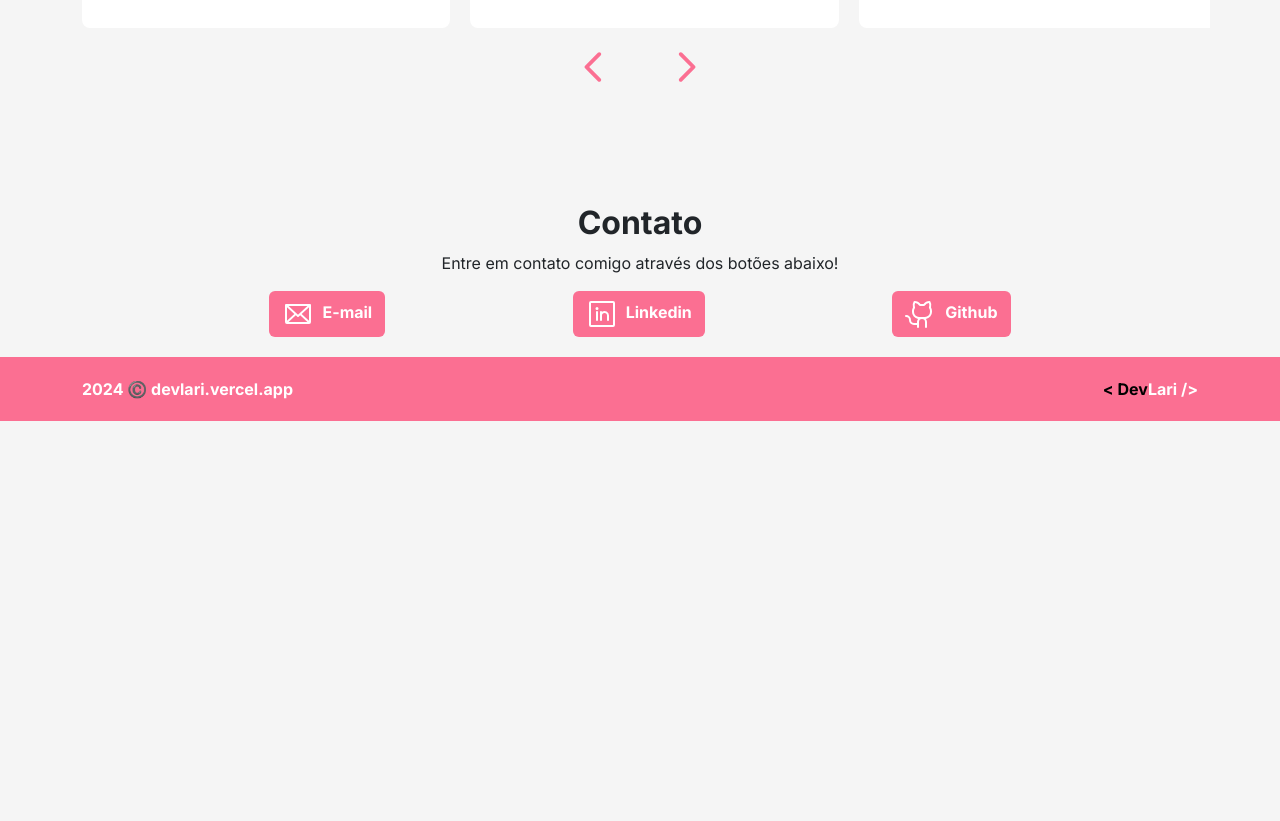
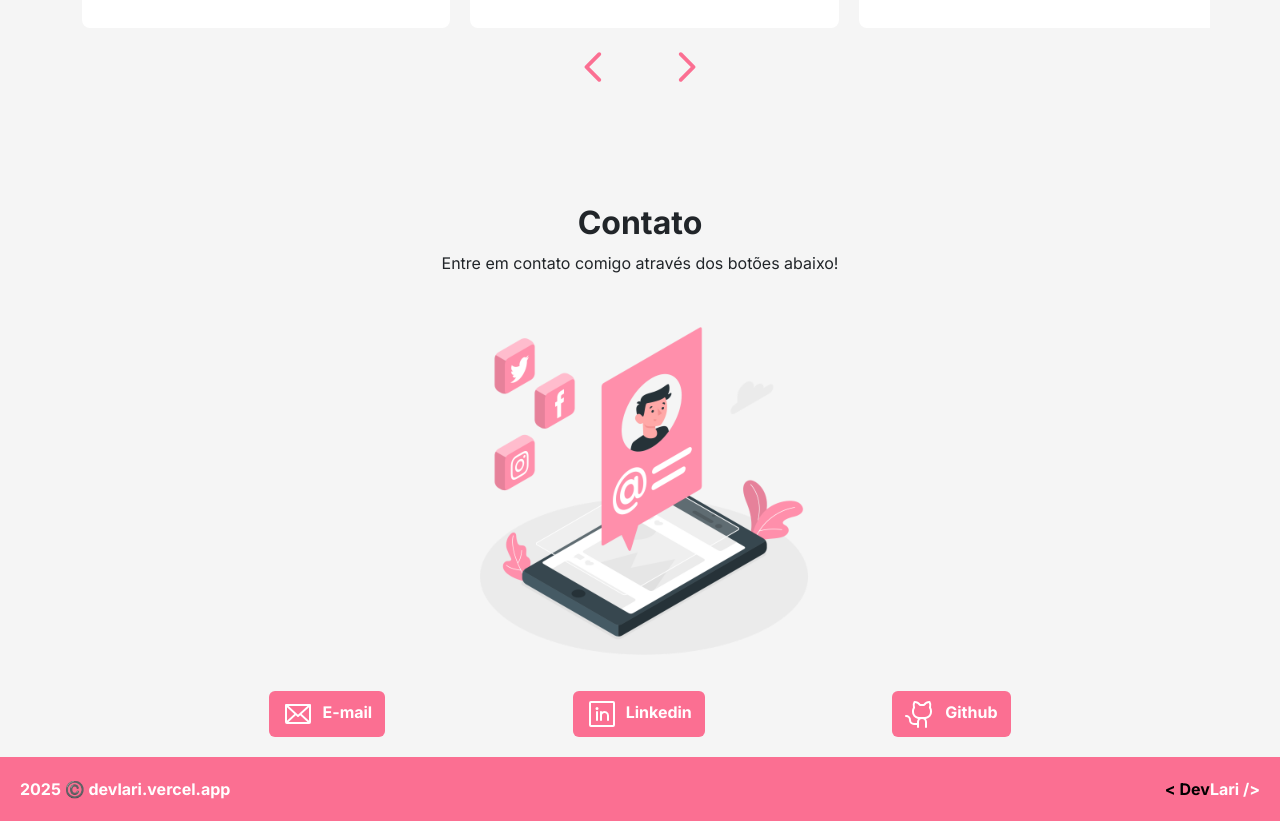
Before and after one commit to devlari/portfolio, a Next.js app: page / in a window 1280 px wide. Shown: the part 2321-3142 px from the top of the page. Before the commit the page ends 2742 px from the top, so only its background shows below. Built offline with nearby package versions, Linux system fonts and the light colour scheme.

Commit message:
Modularizando contato

```diff
--- /dev/null
+++ b/src/app/components/ui/Footer/Footer.module.css
@@ -0,0 +1,33 @@
+.footer {
+  padding: 20px;
+  background-color: #fb6f92;
+  color: white;
+  margin-top: 20px;
+  width: 100%;
+}
+
+.footerContainer {
+  display: flex;
+  justify-content: space-between;
+  align-items: center;
+  max-width: 1400px;
+  margin: 0 auto;
+  flex-wrap: wrap;
+}
+
+.footerText {
+  font-weight: bold;
+}
+
+.footerBrand {
+  font-weight: bold;
+  text-decoration: none;
+}
+
+.footerBrand span.text-black {
+  color: black;
+}
+
+.footerBrand span.text-white {
+  color: white;
+}
--- a/src/app/components/ui/Footer/index.tsx
+++ b/src/app/components/ui/Footer/index.tsx
@@ -1,18 +1,14 @@
+import styles from "./Footer.module.css";
+
 export default function Footer() {
   return (
-    <footer className="footer">
-      <div className="container">
-        <div className="row align-items-center">
-          <div className="col-8">
-            <span className="fw-bold">2024 ©️ devlari.vercel.app</span>
-          </div>
-          <div className="col-4 d-flex justify-content-end">
-            <a className="navbar-brand fw-bold" href="#home">
-              <span className="text-black">&lt; Dev</span>
-              <span className="text-white">Lari /&gt;</span>
-            </a>
-          </div>
-        </div>
+    <footer className={styles.footer}>
+      <div className={styles.footerContainer}>
+        <span className={styles.footerText}>2025 ©️ devlari.vercel.app</span>
+        <a className={styles.footerBrand} href="#home">
+          <span className="text-black">&lt; Dev</span>
+          <span className="text-white">Lari /&gt;</span>
+        </a>
       </div>
     </footer>
   );
--- a/src/app/page.tsx
+++ b/src/app/page.tsx
@@ -1,11 +1,10 @@
 import HomePage from "./pages/Home";
 import Header from "./components/ui/Header";
-import Image from "next/image";
 import Footer from "./components/ui/Footer";
-import Link from "./components/ui/Link";
 import SobrePage from "./pages/Sobre";
 import HabilidadesPage from "./pages/Habilidades";
 import ProjetosPage from "./pages/Projetos";
+import ContatoPage from "./pages/Contato";
 
 export default function Home() {
   return (
@@ -20,39 +19,7 @@ export default function Home() {
 
       <ProjetosPage />
 
-      <div className="container" id="contato">
-        <h2 className="text-center fw-bold mt-5">Contato</h2>
-        <p className="text-center">Entre em contato comigo através dos botões abaixo!</p>
-        <div className="image-contato">
-          <Image
-            src="/images/contato.png"
-            alt="Celular"
-            className="d-block mx-auto"
-            width={0}
-            height={0}
-            unoptimized
-          />
-        </div>
-        <div className="d-flex justify-content-evenly">
-          <Link
-            icon="/images/icons/envelope.svg"
-            text="E-mail"
-            href="mailto:lrss.sousa.silva@gmail.com"
-          />
-
-          <Link
-            icon="/images/icons/linkedin-logo-white.svg"
-            text="Linkedin"
-            href="https://www.linkedin.com/in/larissa-sousa-silva-491893204/"
-          />
-
-          <Link
-            icon="/images/icons/github-logo-white.svg"
-            text="Github"
-            href="https://github.com/devlari"
-          />
-        </div>
-      </div>
+      <ContatoPage />
 
       <Footer />
     </div>
--- /dev/null
+++ b/src/app/pages/Contato/ContatoPage.module.css
@@ -0,0 +1,16 @@
+.imageContato {
+  width: 400px;
+  height: 400px;
+  overflow: hidden;
+
+  display: flex;
+  justify-content: center;
+  align-items: center;
+  margin: 0 auto;
+}
+
+.imageContato img {
+  width: 100%;
+  height: 100%;
+  object-fit: cover;
+}
--- /dev/null
+++ b/src/app/pages/Contato/index.tsx
@@ -0,0 +1,41 @@
+import Link from "../../components/ui/Link";
+import Image from "next/image";
+import styles from "./ContatoPage.module.css";
+
+export default function ContatoPage() {
+  return (
+    <div className="container" id="contato">
+      <h2 className="text-center fw-bold mt-5">Contato</h2>
+      <p className="text-center">Entre em contato comigo através dos botões abaixo!</p>
+      <div className={styles.imageContato}>
+        <Image
+          src="/images/contato.png"
+          alt="Celular"
+          className="d-block mx-auto"
+          width={300}
+          height={300}
+          unoptimized
+        />
+      </div>
+      <div className="d-flex justify-content-evenly">
+        <Link
+          icon="/images/icons/envelope.svg"
+          text="E-mail"
+          href="mailto:lrss.sousa.silva@gmail.com"
+        />
+
+        <Link
+          icon="/images/icons/linkedin-logo-white.svg"
+          text="Linkedin"
+          href="https://www.linkedin.com/in/larissa-sousa-silva-491893204/"
+        />
+
+        <Link
+          icon="/images/icons/github-logo-white.svg"
+          text="Github"
+          href="https://github.com/devlari"
+        />
+      </div>
+    </div>
+  );
+}
--- a/src/app/pages/Projetos/index.tsx
+++ b/src/app/pages/Projetos/index.tsx
@@ -2,7 +2,7 @@ import Carousel from "@/app/components/ui/Carousel";
 
 export default function ProjetosPage() {
   return (
-    <div className="container-fluid" id="projetos">
+    <section className="container-fluid" id="projetos">
       <h2 className="text-center fw-bold mt-5 mb-4">Projetos</h2>
       <Carousel
         items={[
@@ -47,6 +47,6 @@ export default function ProjetosPage() {
           },
         ]}
       />
-    </div>
+    </section>
   );
 }
--- a/src/app/styles/globals.css
+++ b/src/app/styles/globals.css
@@ -18,18 +18,6 @@ li {
   background-color: #fb6f92 !important;
   color: white !important;
   font-weight: bold !important;
-}
-
-.image-contato {
-  width: 50%;
-  margin: 0 auto;
-}
-
-.footer {
-  padding: 20px;
-  background-color: #fb6f92;
-  color: white;
-  margin-top: 20px;
 }
 
 @media (min-width: 1400px) {
@@ -62,9 +50,4 @@ li {
   body {
     background-image: none;
   }
-
-  .box-sobre {
-    width: 90%;
-    margin: 15px auto;
-  }
 }
```
